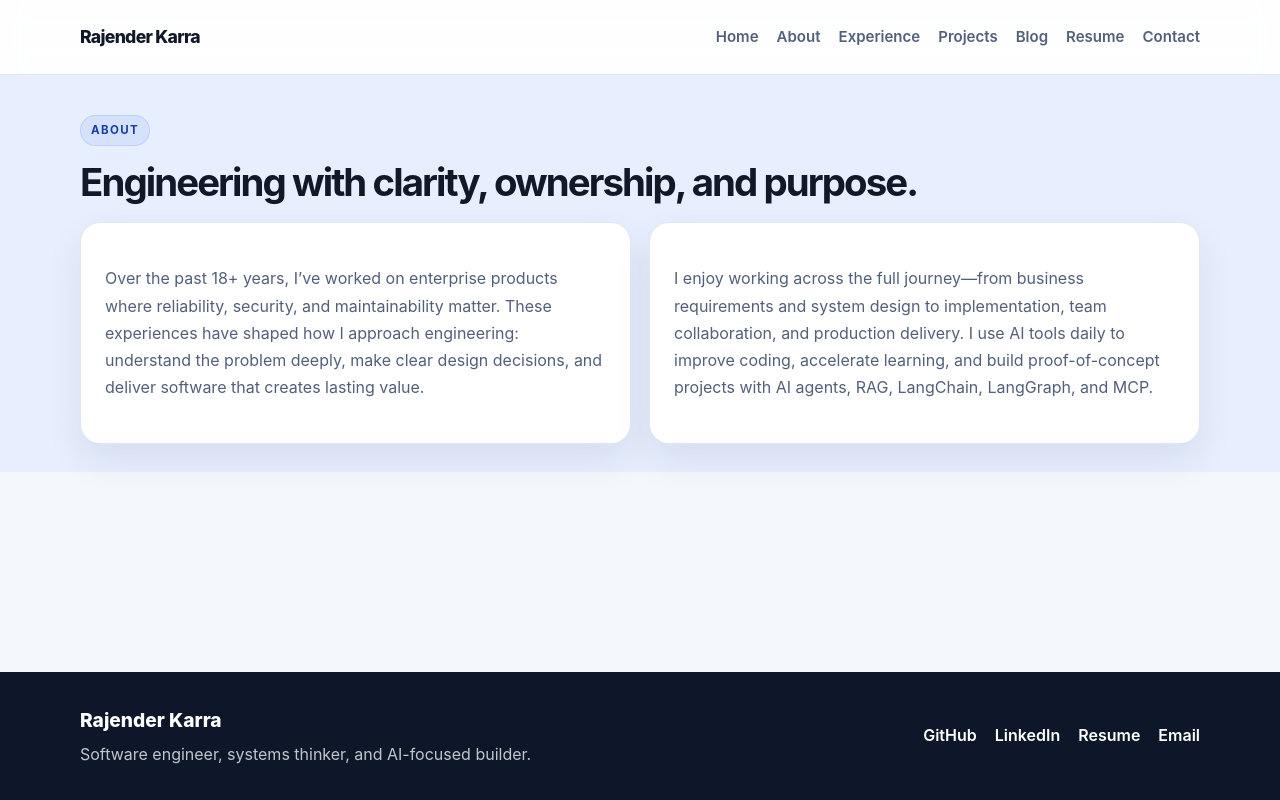
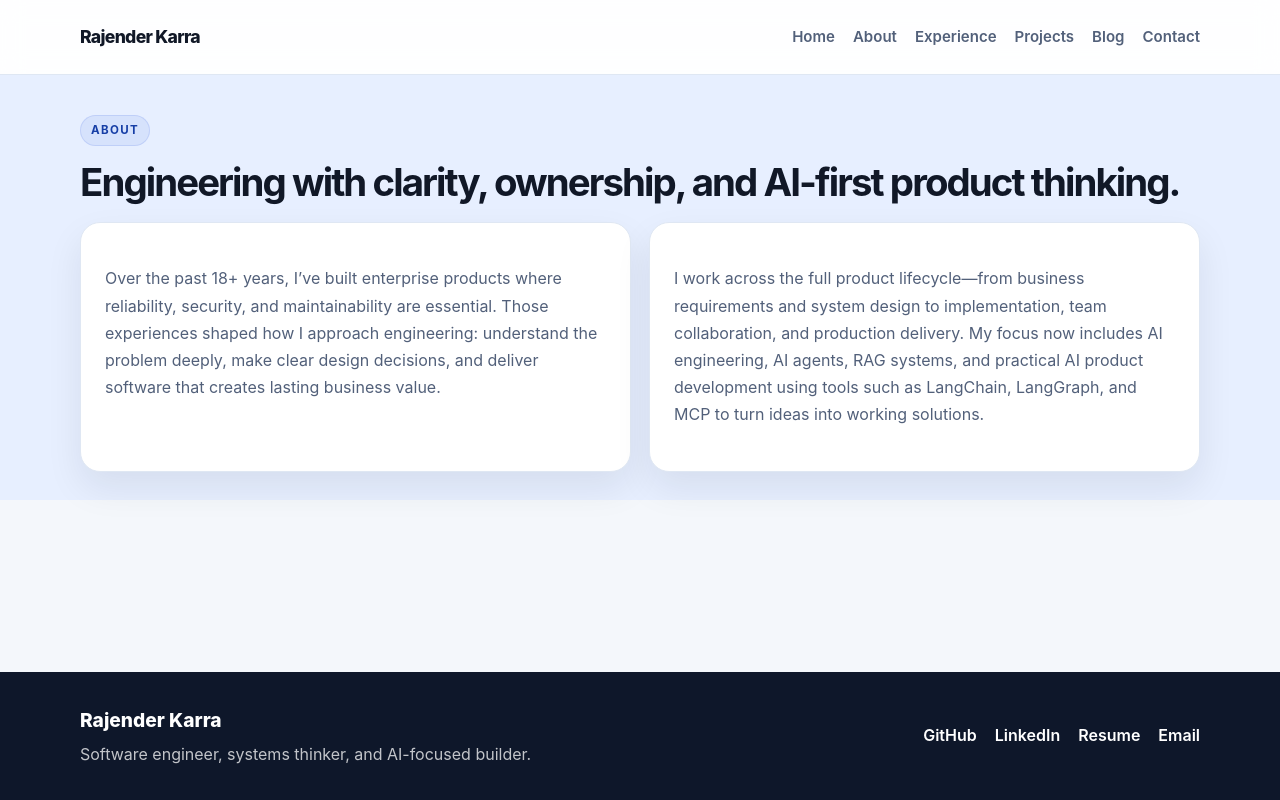
Before and after one commit to rajenderkarra/rajenderkarra.github.io, a plain HTML site: page about.html in a window 1280 px wide. Drawn offline with Linux system fonts and the light colour scheme.

Commit message:
Updated home page

```diff
--- a/about.html
+++ b/about.html
@@ -11,24 +11,24 @@
         <div class="container">
           <div class="section-heading">
             <p class="eyebrow">About</p>
-            <h2>Engineering with clarity, ownership, and purpose.</h2>
+            <h2>Engineering with clarity, ownership, and AI-first product thinking.</h2>
           </div>
 
           <div class="about-grid">
             <div class="card">
               <p>
-                Over the past 18+ years, I’ve worked on enterprise products where reliability, security,
-                and maintainability matter. These experiences have shaped how I approach engineering:
+                Over the past 18+ years, I’ve built enterprise products where reliability, security,
+                and maintainability are essential. Those experiences shaped how I approach engineering:
                 understand the problem deeply, make clear design decisions, and deliver software that
-                creates lasting value.
+                creates lasting business value.
               </p>
             </div>
             <div class="card">
               <p>
-                I enjoy working across the full journey—from business requirements and system design to
-                implementation, team collaboration, and production delivery. I use AI tools daily to
-                improve coding, accelerate learning, and build proof-of-concept projects with AI agents,
-                RAG, LangChain, LangGraph, and MCP.
+                I work across the full product lifecycle—from business requirements and system design to
+                implementation, team collaboration, and production delivery. My focus now includes AI
+                engineering, AI agents, RAG systems, and practical AI product development using tools
+                such as LangChain, LangGraph, and MCP to turn ideas into working solutions.
               </p>
             </div>
           </div>
--- a/pages/header.html
+++ b/pages/header.html
@@ -7,7 +7,7 @@
       <a data-root-link="#experience" href="#experience">Experience</a>
       <a data-root-link="projects/" href="projects/">Projects</a>
       <a data-root-link="blog/" href="blog/">Blog</a>
-      <a data-root-link="resume/" href="resume/">Resume</a>
+      <!-- <a data-root-link="resume/" href="resume/">Resume</a> -->
       <a data-root-link="contact/" href="contact/">Contact</a>
     </nav>
   </div>
```
Also changed, not shown: index.html (+6 -7 lines), projects/index.html (+1 -1 lines), 1 other file.
